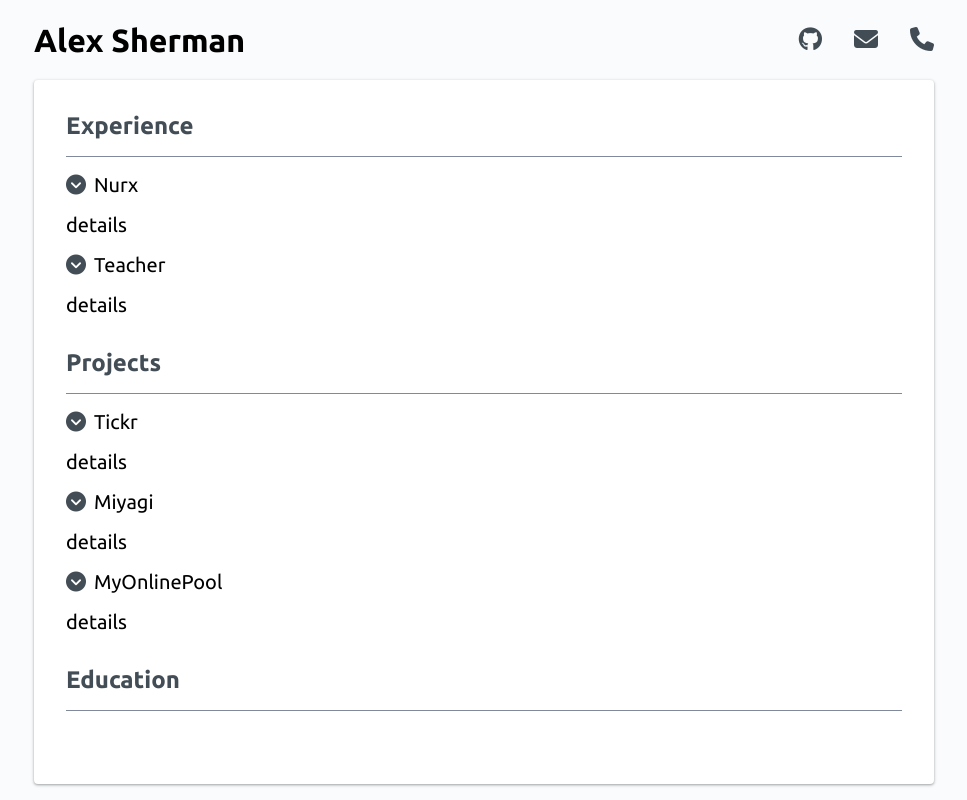
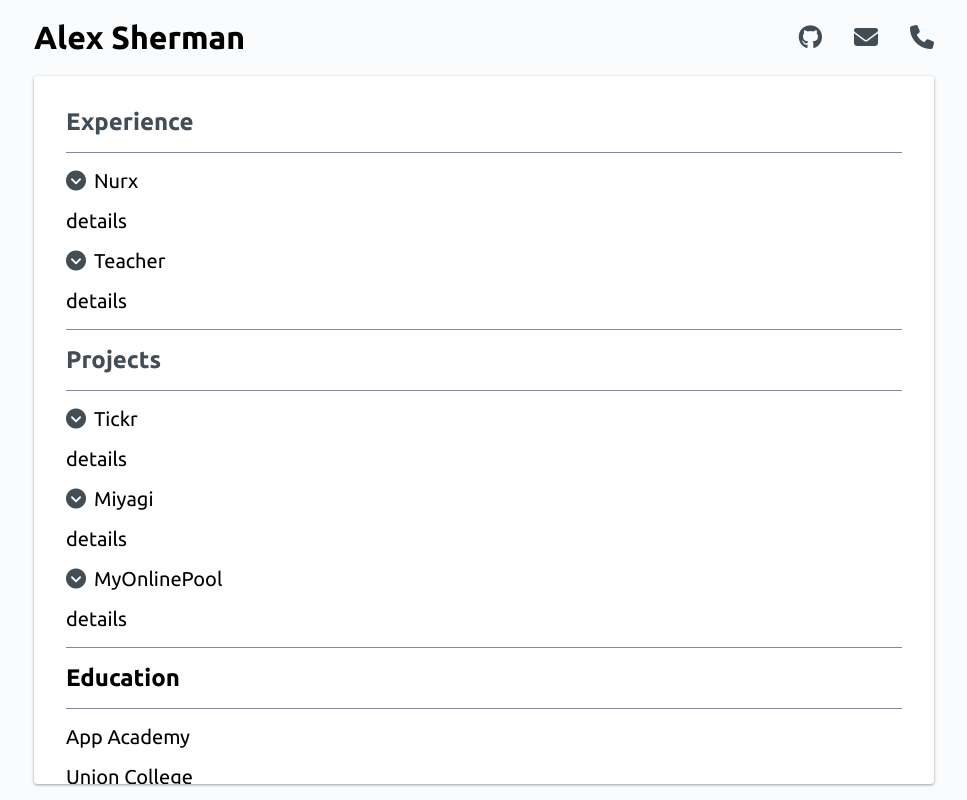
Before and after one commit to asherman-ca/resume, a React (Create React App) app: page / in a window 1280 px wide. Shown: the whole page, without its empty margins (156-1123 px from the left). Built offline with nearby package versions, Linux system fonts and the light colour scheme.

Commit message:
clean up

```diff
--- a/src/components/ResumeListItem.jsx
+++ b/src/components/ResumeListItem.jsx
@@ -1,7 +1,12 @@
-import React, { useState } from 'react';
+import React, { useEffect, useState } from 'react';
 
 const ResumeListItem = ({ item, itemShow }) => {
 	const [show, setShow] = useState(itemShow);
+
+	useEffect(() => {
+		setShow(itemShow);
+	}, [itemShow]);
+
 	return (
 		<div className='resume-list-item'>
 			<div className='header' onClick={() => setShow(!show)}>
--- a/src/index.css
+++ b/src/index.css
@@ -33,7 +33,7 @@
 }
 
 #root {
-	min-height: 100vh;
+	height: 100vh;
 
 	display: flex;
 	flex-direction: column;
--- a/src/pages/Home.jsx
+++ b/src/pages/Home.jsx
@@ -31,17 +31,14 @@
 				>
 					Experience
 				</span>
-				<div className='list'>
-					{showExperience &&
-						resumeData.experience.map((job) => {
+				<div className='list item-list'>
+					{resumeData.experience.map((job) => {
 						return (
-								<ResumeListItem key={job.title} item={job} itemShow={true} />
-							);
-						})}
-					{!showExperience &&
-						resumeData.experience.map((job) => {
-							return (
-								<ResumeListItem key={job.title} item={job} itemShow={false} />
+							<ResumeListItem
+								key={job.title}
+								item={job}
+								itemShow={showExperience}
+							/>
 						);
 					})}
 				</div>
@@ -52,23 +49,12 @@
 					Projects
 				</span>
 				<div className='list'>
-					{showProjects &&
-						resumeData.projects.map((project) => {
+					{resumeData.projects.map((project) => {
 						return (
 							<ResumeListItem
 								key={project.title}
 								item={project}
-									itemShow={true}
-								/>
-							);
-						})}
-					{!showProjects &&
-						resumeData.projects.map((project) => {
-							return (
-								<ResumeListItem
-									key={project.title}
-									item={project}
-									itemShow={false}
+								itemShow={showProjects}
 							/>
 						);
 					})}
@@ -76,6 +62,14 @@
 			</div>
 			<div className='section'>
 				<span className='title'>Education</span>
+				<div className='list'>
+					<div>
+						<span>App Academy</span>
+					</div>
+					<div>
+						<span>Union College</span>
+					</div>
+				</div>
 			</div>
 		</div>
 	);
--- a/src/styles/Home.css
+++ b/src/styles/Home.css
@@ -2,7 +2,7 @@
 	flex-grow: 2;
 	display: flex;
 	flex-direction: column;
-	gap: 2rem;
+	gap: 1rem;
 
 	width: 90%;
 	max-width: 900px;
@@ -13,6 +13,8 @@
 	box-shadow: rgba(60, 64, 67, 0.3) 0px 1px 2px 0px,
 		rgba(60, 64, 67, 0.15) 0px 1px 3px 1px;
 	background-color: white;
+
+	overflow-y: overlay;
 }
 
 .home-container .section .list {
@@ -21,6 +23,11 @@
 	gap: 1rem;
 
 	/* margin-top: 1rem; */
+}
+
+.home-container .section:nth-child(n + 2) > .title {
+	padding-top: 1rem;
+	border-top: 0.75px solid var(--clr-grey);
 }
 
 .home-container .section > .title {
@@ -38,3 +45,12 @@
 .home-container .section > .title:hover {
 	color: var(--clr-grey);
 }
+
+.home-container .section:nth-child(3) > .title {
+	color: black;
+	cursor: inherit;
+}
+
+.home-container .section:nth-child(3) > .title:hover {
+	color: inherit;
+}
--- a/src/styles/Nav.css
+++ b/src/styles/Nav.css
@@ -8,11 +8,6 @@
 	width: 90%;
 	max-width: 900px;
 	margin: 0 auto;
-	/* padding-top: 1rem; */
-
-	/* color: var(--clr-blk-button); */
-	/* box-shadow: rgba(60, 64, 67, 0.3) 0px 1px 2px 0px,
-		rgba(60, 64, 67, 0.15) 0px 1px 3px 1px; */
 }
 
 .nav-container > span {
@@ -56,3 +51,12 @@
 .tooltip:hover .tooltip-text {
 	visibility: visible;
 }
+
+@keyframes bobUp {
+	0% {
+		top: 0px;
+	}
+	100% {
+		top: 25px;
+	}
+}
```
Lines whose indentation alone changed are shown as unchanged.
